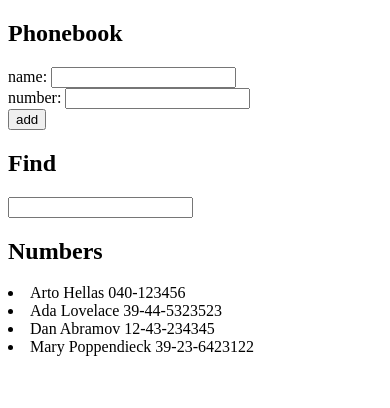
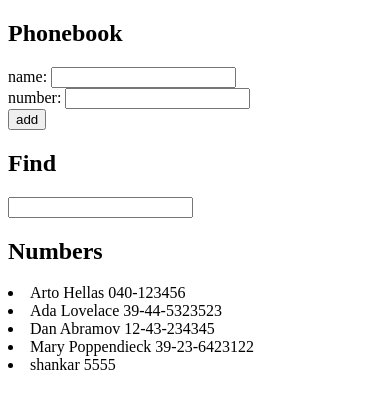
Before and after one commit to jesslourenco/fullstackopen, a React (Create React App) app in the folder part2/phonebook/: page / in a window 390 px wide. Shown: the top 408 px of the page. Built offline with nearby package versions, Linux system fonts and the light colour scheme; data requests are answered from the project's data file.

Commit message:
phoneboom step 8

```diff
--- a/part2/phonebook/db.json
+++ b/part2/phonebook/db.json
@@ -1,5 +1,5 @@
 {
-  "persons":[
+  "persons": [
     {
       "name": "Arto Hellas",
       "number": "040-123456",
@@ -19,6 +19,11 @@
       "name": "Mary Poppendieck",
       "number": "39-23-6423122",
       "id": 4
+    },
+    {
+      "name": "shankar",
+      "number": "5555",
+      "id": 5
     }
   ]
 }
--- a/part2/phonebook/src/App.js
+++ b/part2/phonebook/src/App.js
@@ -37,9 +37,13 @@ const App = () => {
 
     const person = { name : newName, number : newNum }
 
-    setPersons(persons.concat(person))
-    setNewName('')
-    setNewNum('')
+    axios
+      .post('http://localhost:3001/persons', person)
+      .then(response => {
+        setPersons(persons.concat(person))
+        setNewName('')
+        setNewNum('')
+      })
   }
 
   const handleSearch = (event) => {
```
